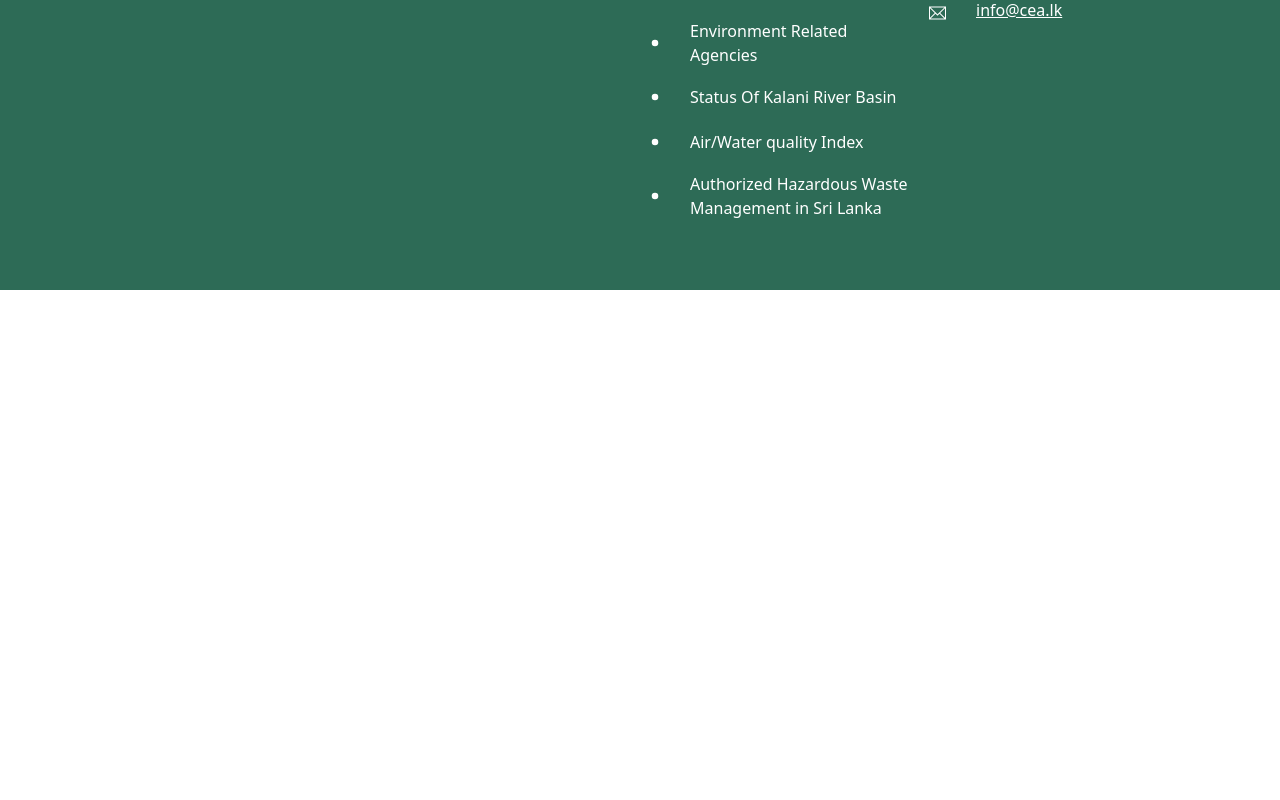
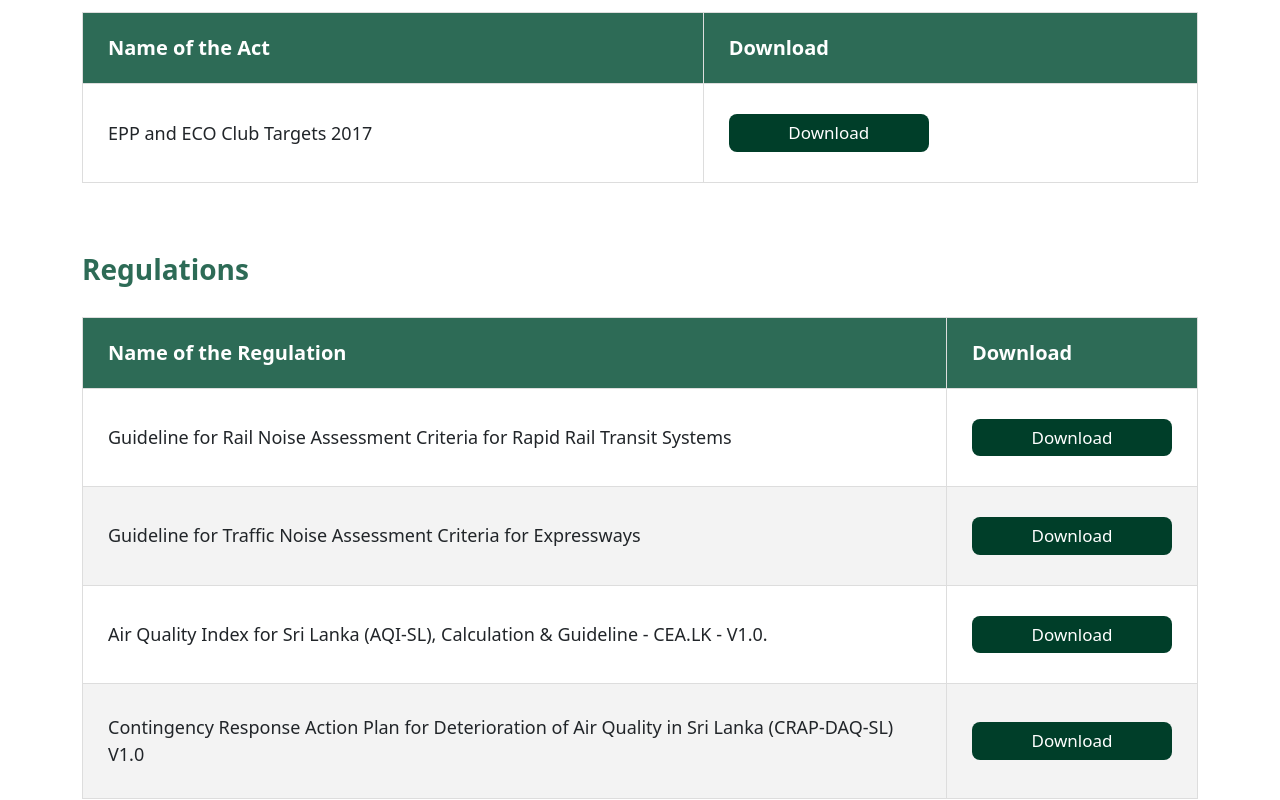
Before and after one commit to Dulmi-2000/Environment-Web, a React (Create React App) app: page /Regulations/Regulations in a window 1280 px wide. Shown: the part 602-1402 px from the top of the page. Before the commit the page ends 892 px from the top, so only its background shows below. Built offline with nearby package versions, Linux system fonts and the light colour scheme.

Commit message:
regulations page added

```diff
--- a/src/Pages/Regulations/Regulations.jsx
+++ b/src/Pages/Regulations/Regulations.jsx
@@ -1,9 +1,84 @@
 import React from 'react'
+import PageIntro from '../../Componenets/PageInto/PageIntro'
 
 function Regulations() {
   return (
     <>
+      <div className='publications-page'>
+      <PageIntro
+        title="Regulations"
+          description="The Sri Lanka Environmental Authority enforces environmental regulations to protect the nation's
+           natural resources, ecosystems, and public health. These regulations cover pollution control, waste management,
+           land use, and sustainable development, ensuring compliance with national policies and
+          international conventions, fostering a balanced approach to economic growth and environmental conservation."
+        />
 
+        <div className='container publications-body'>
+          <div className='downloads-table'>
+          <h5 className='contact-details-heading'>Acts</h5>
+            <table className='data-table'>
+              <thead>
+              <tr>
+                <th>Name of the Act</th>
+                <th>Download</th>
+              </tr>
+              </thead>
+              <tbody>
+                <tr>
+                  <td> EPP and ECO Club Targets 2017</td>
+                  <td>
+                    <a href="http://localhost:5001/download/EPP_AND_ECO_-_Web_page_New_-_English" download>
+                    <button className='submit-btn'>Download</button>
+                   </a></td>
+                </tr>
+              </tbody>
+
+            </table>
+          </div>
+
+        <div className='downloads-table'>
+          <h5 className='contact-details-heading'>Regulations</h5>
+            <table className='data-table'>
+              <thead>
+              <tr>
+                <th>Name of the Regulation</th>
+                <th>Download</th>
+              </tr>
+              </thead>
+              <tbody>
+                <tr>
+                  <td>  Guideline for Rail Noise Assessment Criteria for Rapid Rail Transit Systems</td>
+                  <td>
+                    <a href="http://localhost:5001/download/Rapid-Rail-Guideline-CEA_Compressed" download>
+                    <button className='submit-btn'>Download</button>
+                   </a></td>
+                </tr>
+                <tr>
+                  <td> Guideline for Traffic Noise Assessment Criteria for Expressways</td>
+                  <td>
+                    <a href="http://localhost:5001/download/Expressway-Guideline-CEA_Compressed" download>
+                    <button className='submit-btn'>Download</button>
+                   </a></td>
+                </tr>
+                <tr>
+                  <td>	Air Quality Index for Sri Lanka (AQI-SL), Calculation & Guideline - CEA.LK - V1.0.</td>
+                  <td>
+                    <a href="http://localhost:5001/download/AQI-SL_Calculation_Guideline_CEA.LK_V1.0" download>
+                    <button className='submit-btn'>Download</button>
+                   </a></td>
+                </tr>
+                <tr>
+                  <td>	Contingency Response Action Plan for Deterioration of Air Quality in Sri Lanka (CRAP-DAQ-SL) V1.0</td>
+                  <td>
+                    <a href="http://localhost:5001/download/CRAP-DAQ-SL_Contingency_Response_Action_Plan_for_Deterioration_of_Air_Quality_in_Sri_Lanka_V1.0-1" download>
+                    <button className='submit-btn'>Download</button>
+                   </a></td>
+                </tr>
+              </tbody>
+            </table>
+          </div>
+          </div>
+    </div>
     </>
   )
 }
```
